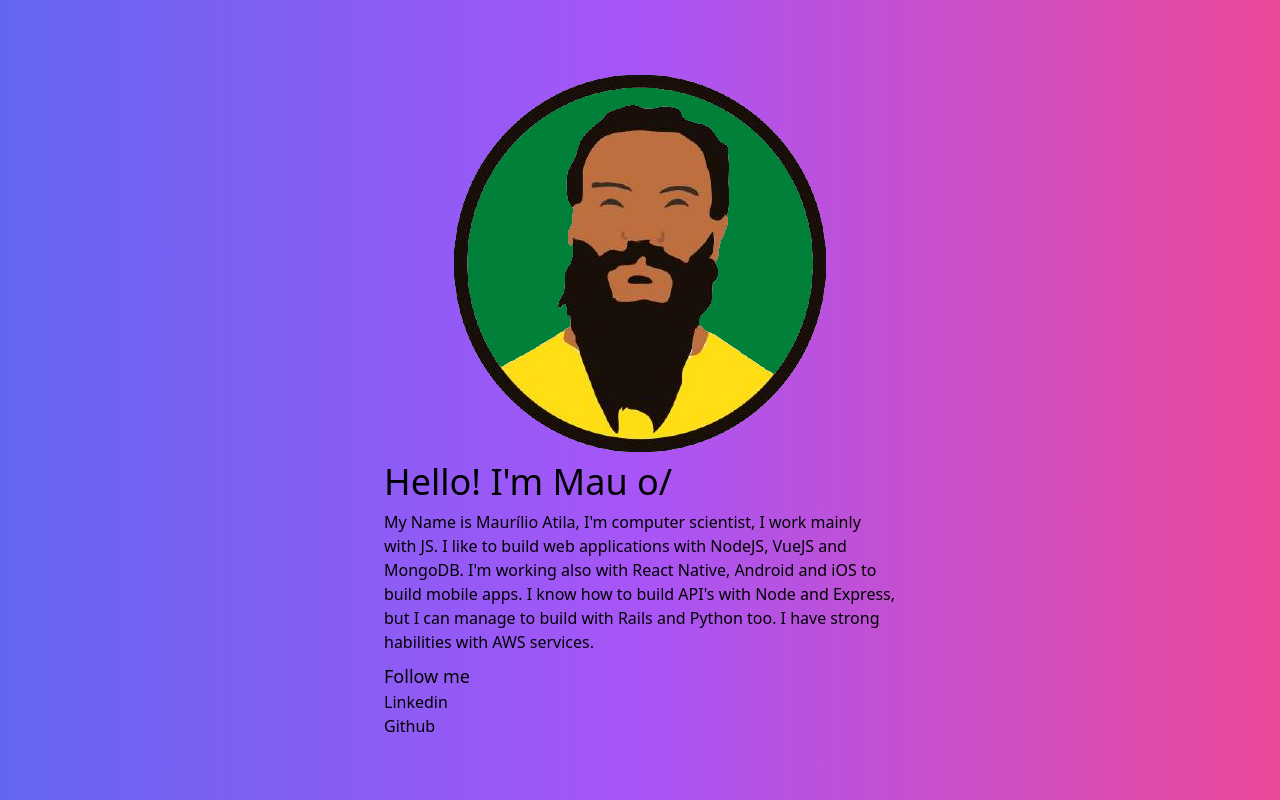
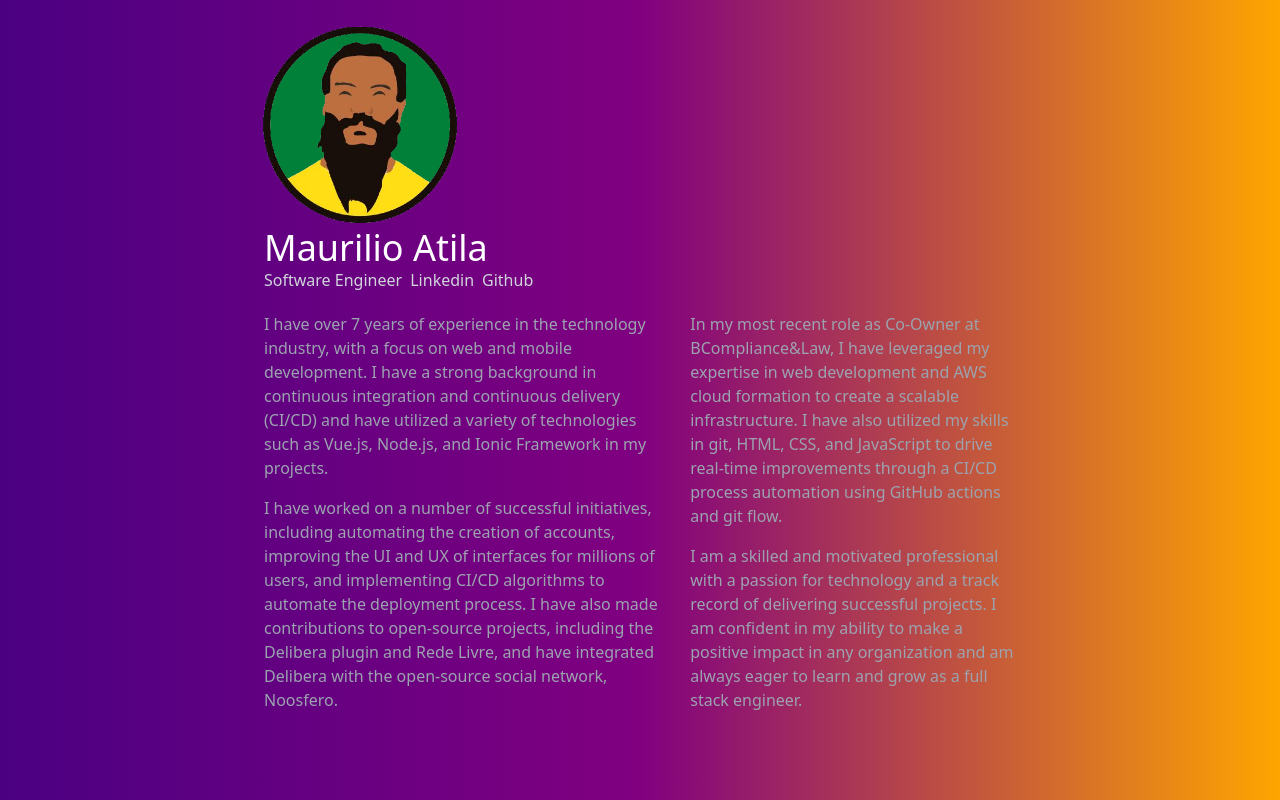
Before and after one commit to cabelotaina/cabelotaina.github.io, a Vue app: page / in a window 1280 px wide. Built offline with nearby package versions, Linux system fonts and the light colour scheme.

Commit message:
update my personal text and made some improviments in the code

```diff
--- a/src/App.vue
+++ b/src/App.vue
@@ -1,21 +1,27 @@
 <template>
-  <div
-    class="grid content-center p-5 justify-center bg-gradient-to-r from-indigo-500 via-purple-500 to-pink-500 h-screen"
-  >
-    <div class="flex items-center justify-center">
-      <img alt="Imagem com o rosto de Maurílio Atila" src="./assets/logo.png" />
-    </div>
-    <HelloWorld msg="Hello! I'm Mau o/" />
+  <div class="grid content-center p-5 justify-center">
+    <img
+      alt="Imagem com o rosto de Maurílio Atila"
+      src="./assets/logo.png"
+      class="w-52"
+    />
+    <Introduction msg="Maurilio Atila" />
   </div>
 </template>
 
 <script>
-import HelloWorld from "./components/HelloWorld.vue";
+import Introduction from "./components/MyIntroduction.vue";
 
 export default {
   name: "App",
   components: {
-    HelloWorld,
+    Introduction,
   },
 };
 </script>
+<style>
+body {
+  background: rgb(3, 128, 57);
+  background-image: linear-gradient(to right, indigo, purple, orange);
+}
+</style>
--- a/src/components/HelloWorld.vue
+++ /dev/null
@@ -1,26 +0,0 @@
-<template>
-  <div class="max-w-lg">
-    <h1 class="text-4xl">{{ msg }}</h1>
-    <p class="py-2">
-      My Name is Maurílio Atila, I'm computer scientist, I work mainly with JS.
-      I like to build web applications with NodeJS, VueJS and MongoDB.
-      I'm working also with React Native, Android and iOS to build mobile apps.
-      I know how to build API's with Node and Express, but I can manage to build with Rails and Python too.
-      I have strong habilities with AWS services.
-    </p>
-    <h3 class="text-lg">Follow me</h3>
-    <ul>
-      <li><a href="https://www.linkedin.com/in/maurilio-atila/" target="_blank" rel="noopener">Linkedin</a></li>
-      <li><a href="https://github.com/cabelotaina/" target="_blank" rel="noopener">Github</a></li>
-    </ul>
-  </div>
-</template>
-
-<script>
-export default {
-  name: 'HelloWorld',
-  props: {
-    msg: String
-  }
-}
-</script>
--- /dev/null
+++ b/src/components/MyIntroduction.vue
@@ -0,0 +1,68 @@
+<template>
+  <div class="max-w-3xl pl-2">
+    <div class="mb-3">
+      <h1 class="text-4xl text-white">{{ msg }}</h1>
+      <h2 class="text-gray-300">
+        Software Engineer
+
+        <a
+          class="px-1"
+          href="https://www.linkedin.com/in/maurilio-atila/"
+          target="_blank"
+          rel="noopener"
+          >Linkedin</a
+        >
+        <a
+          class="px-1"
+          href="https://github.com/cabelotaina/"
+          target="_blank"
+          rel="noopener"
+          >Github</a
+        >
+      </h2>
+    </div>
+    <div class="lg:flex mb-10">
+      <div class="lg:pr-2 text-white lg:text-gray-400">
+        <p class="py-2">
+          I have over 7 years of experience in the technology industry, with a
+          focus on web and mobile development. I have a strong background in
+          continuous integration and continuous delivery (CI/CD) and have
+          utilized a variety of technologies such as Vue.js, Node.js, and Ionic
+          Framework in my projects.
+        </p>
+        <p class="py-2">
+          I have worked on a number of successful initiatives, including
+          automating the creation of accounts, improving the UI and UX of
+          interfaces for millions of users, and implementing CI/CD algorithms to
+          automate the deployment process. I have also made contributions to
+          open-source projects, including the Delibera plugin and Rede Livre,
+          and have integrated Delibera with the open-source social network,
+          Noosfero.
+        </p>
+      </div>
+      <div class="lg:pl-2 text-white lg:text-gray-400">
+        <p class="py-2">
+          In my most recent role as Co-Owner at BCompliance&Law, I have
+          leveraged my expertise in web development and AWS cloud formation to
+          create a scalable infrastructure. I have also utilized my skills in
+          git, HTML, CSS, and JavaScript to drive real-time improvements through
+          a CI/CD process automation using GitHub actions and git flow.
+        </p>
+        <p class="py-2">
+          I am a skilled and motivated professional with a passion for
+          technology and a track record of delivering successful projects. I am
+          confident in my ability to make a positive impact in any organization
+          and am always eager to learn and grow as a full stack engineer.
+        </p>
+      </div>
+    </div>
+  </div>
+</template>
+
+<script>
+export default {
+  props: {
+    msg: String,
+  },
+};
+</script>
```
